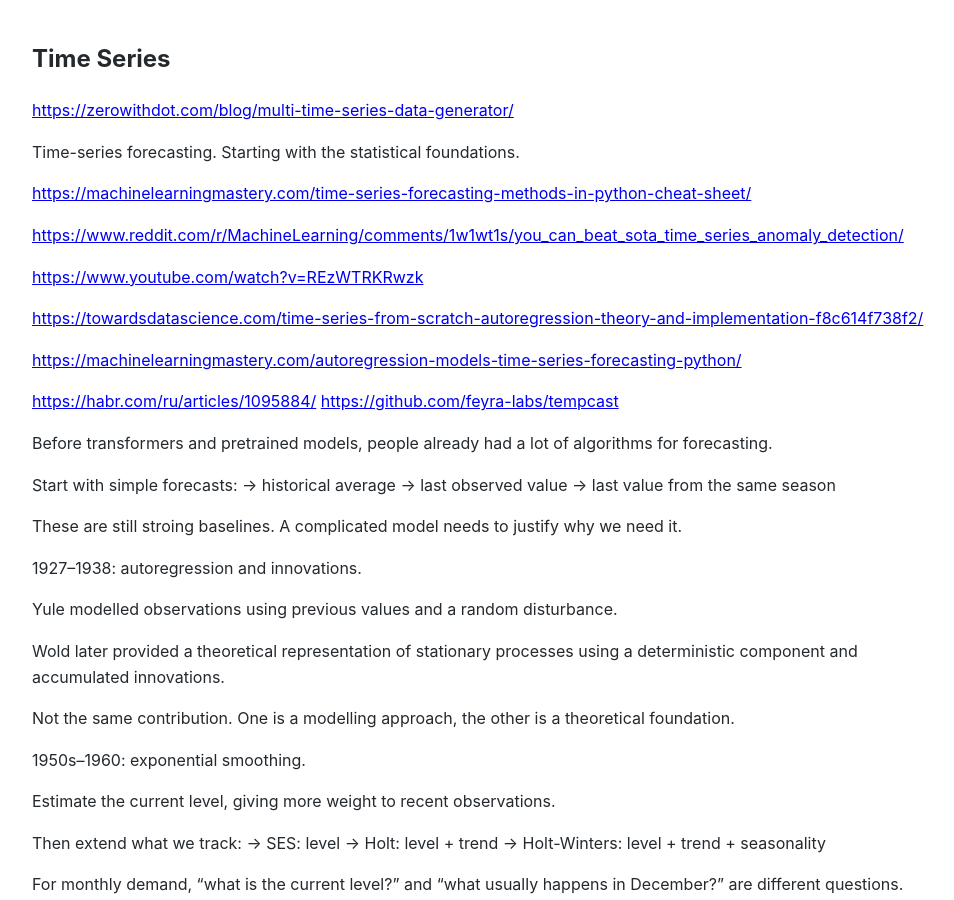
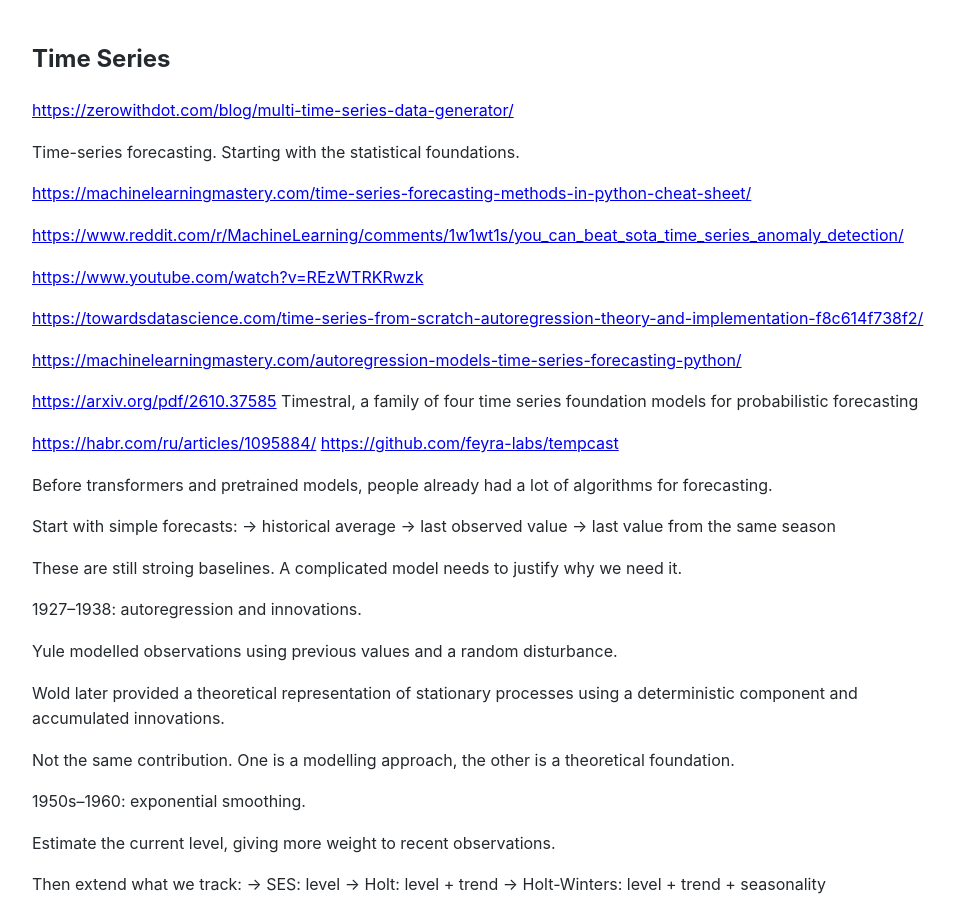
Before and after one commit to Michael-Lubinsky/michael-lubinsky.github.com, a Jekyll site: the page built from timeseries/timeseries.md, in a window 1280 px wide and 900 px high. Shown: the whole window, without its empty margins (158-1112 px from the left). Built offline with Jekyll 4.4.1, drawn with Linux system fonts in a browser that asks for light colours; our own code applies the rules of GitHub Pages for plain Markdown files.

Commit message:
Update references in timeseries.md

```diff
--- a/timeseries/timeseries.md
+++ b/timeseries/timeseries.md
@@ -14,6 +14,7 @@ Time-series forecasting. Starting with the statistical foundations.
 
 <https://machinelearningmastery.com/autoregression-models-time-series-forecasting-python/>
 
+<https://arxiv.org/pdf/2610.37585> Timestral, a family of four time series foundation models for probabilistic forecasting
 
 <https://habr.com/ru/articles/1095884/> <https://github.com/feyra-labs/tempcast>
 
```
